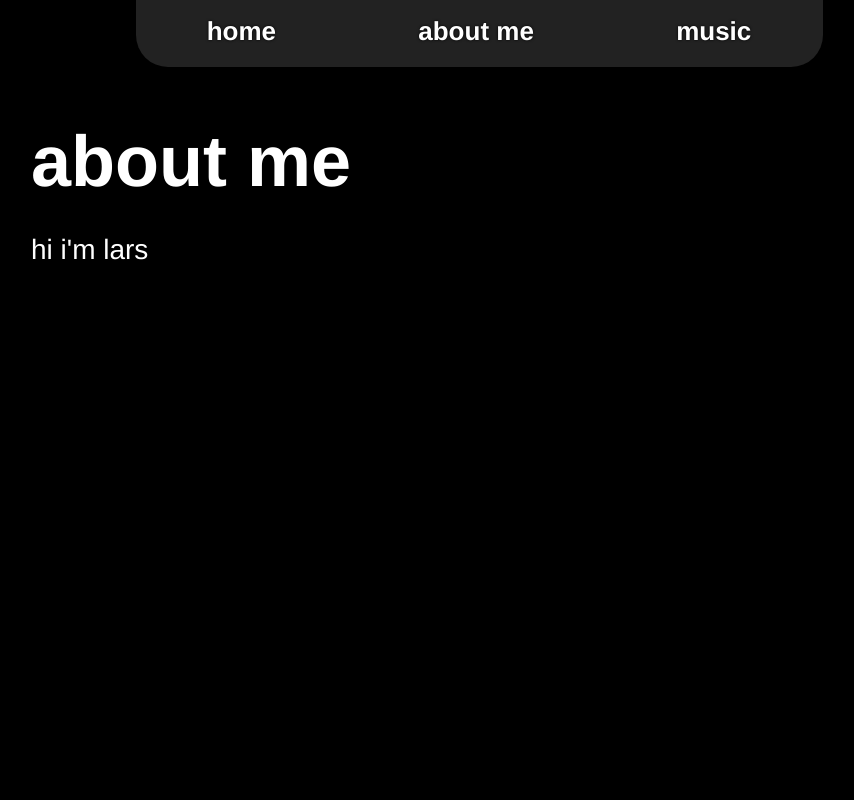
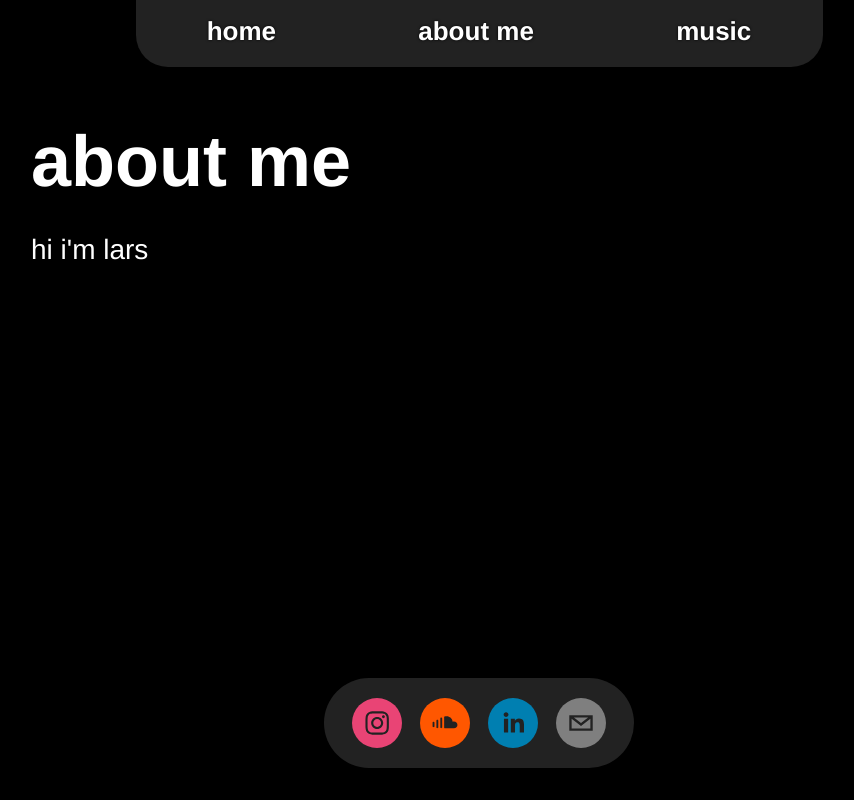
Before and after one commit to lars06/lars06.github.io, a React (Create React App) app: page /about in a window 1280 px wide. Shown: the whole page, without its empty margins (161-1015 px from the left). Built offline with nearby package versions, Linux system fonts and the light colour scheme.

Commit message:
Add socials pill to all pages

```diff
--- a/src/Home.tsx
+++ b/src/Home.tsx
@@ -1,7 +1,6 @@
 import React from 'react';
 import './index.css';
 import PhotoGrid from './PhotoGrid';
-import SocialsPill from './SocialsPill';
 
 function Home() {
   return (
@@ -12,7 +11,6 @@ function Home() {
           </h1>
       </div>
       <PhotoGrid/>
-      <SocialsPill/>
     </div>
   );
 }
--- a/src/Layout.tsx
+++ b/src/Layout.tsx
@@ -1,6 +1,7 @@
 import React from 'react';
 import './index.css';
 import { Outlet, Link } from "react-router-dom";
+import SocialsPill from './SocialsPill';
 
 const Layout = () => {
   return (
@@ -12,6 +13,7 @@ const Layout = () => {
           <li><Link to="/music">music</Link></li>
         </ul>
       </nav>
+      <SocialsPill/>
       <Outlet/>
     </div>
   );
```
